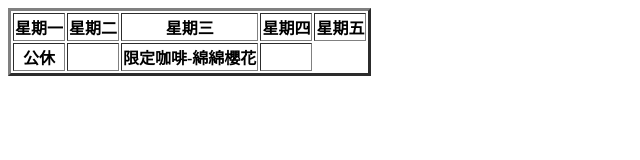
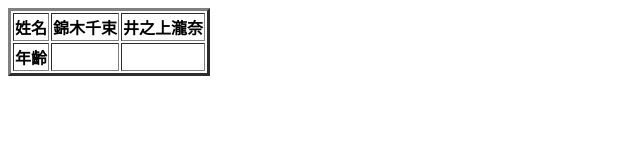
Before and after one commit to alisa71020/082019.github.io, a plain HTML site: page introduce02.html in a window 1280 px wide. Shown: the whole page, without its empty margins (0-640 px from the left). Drawn offline with Linux system fonts and the light colour scheme.

Commit message:
新增補充說明

```diff
--- a/introduce02.html
+++ b/introduce02.html
@@ -2,22 +2,19 @@
 <html lang="en">
 <head>
   <meta charset="UTF-8">
-  <title>咖啡廳</title>
+  <title>人物介紹</title>
 </head>
 <body>
 <table border="3"
        <!--星期-->
 <tr>
-  <th>星期一</th>
-  <th>星期二</th>
-  <th>星期三</th>
-  <th>星期四</th>
-  <th>星期五</th>
+  <th>姓名</th>
+  <th>錦木千束</th>
+  <th>井之上瀧奈</th>
 </tr>
 <tr>
-  <th>公休</th>
-  <th>&nbsp;</th>
-  <th>限定咖啡-綿綿櫻花</th>
+  <th>年齡</th>
+  <th></th>
   <th></th>
 </tr>
 </body>
```
Also changed, not shown: introduce.html (+16 -2 lines).
